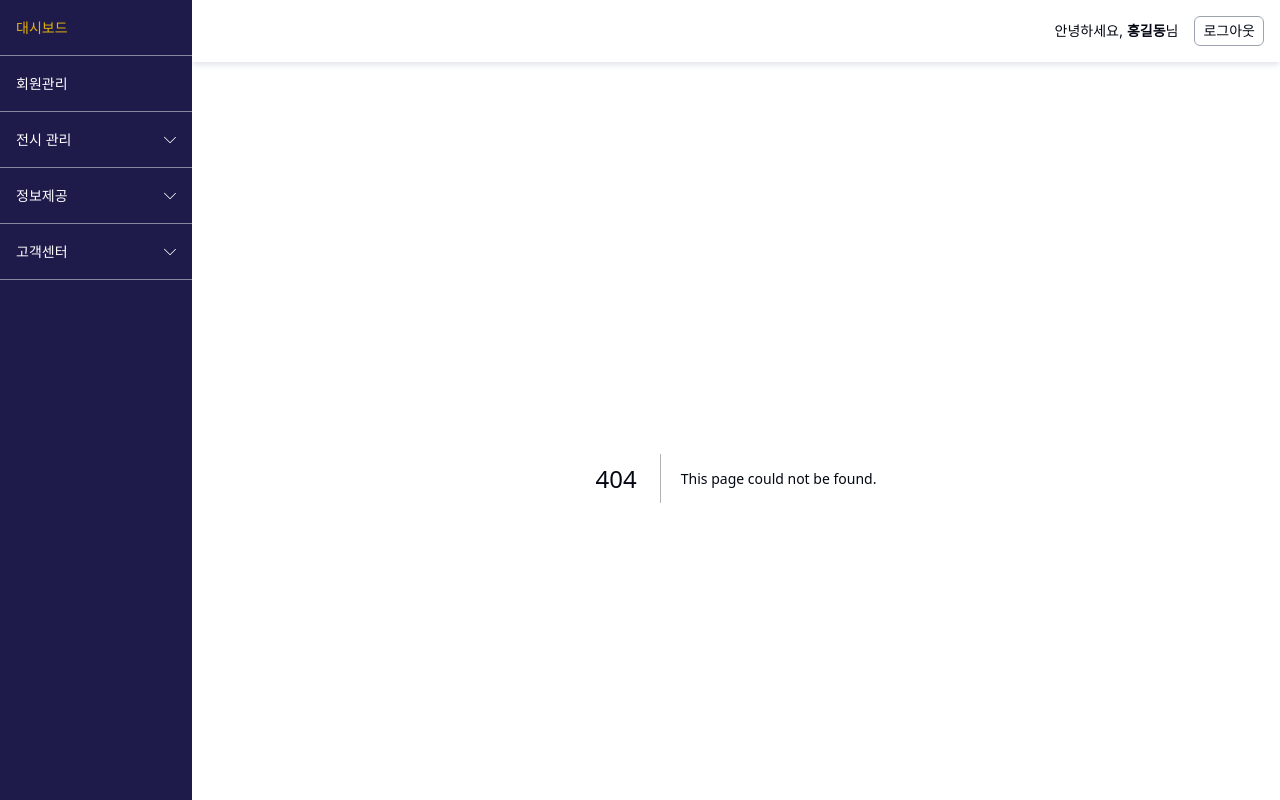
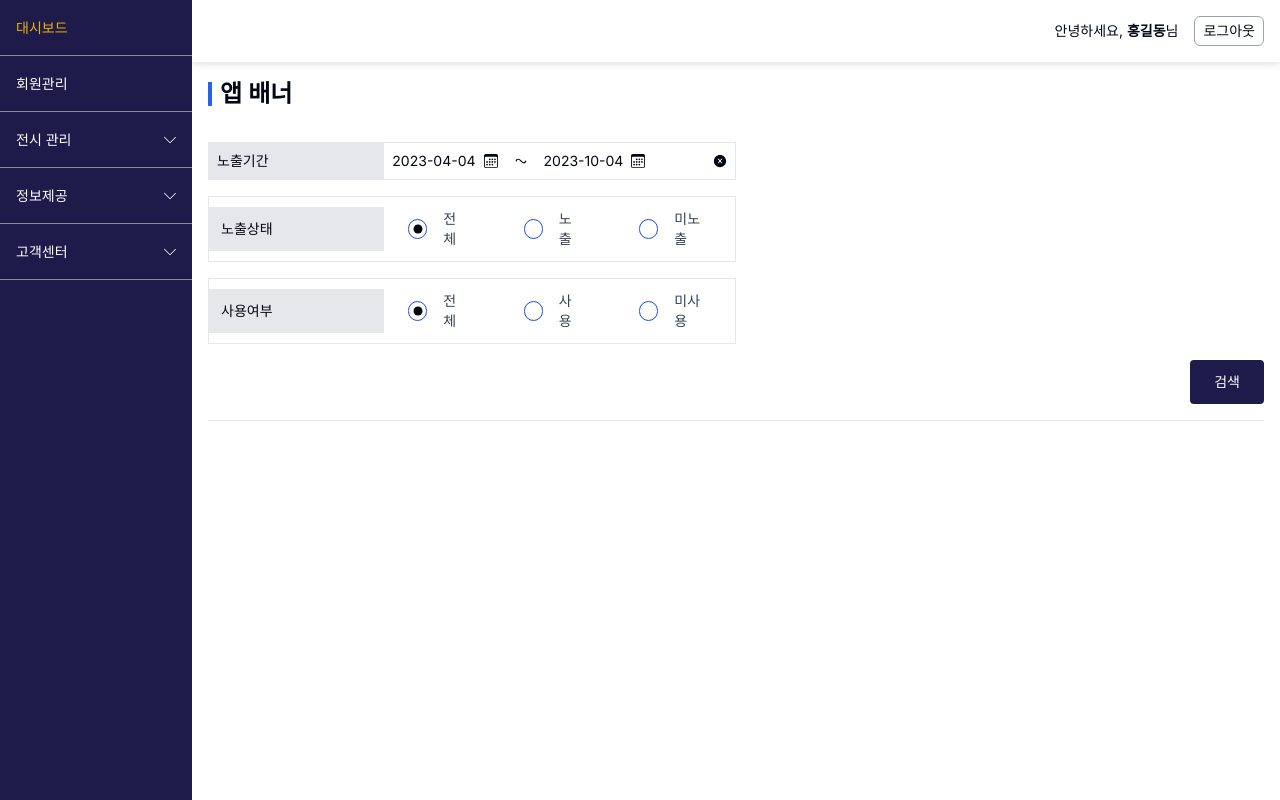
Before and after one commit to ppotatoG/housetalk-admin, a Next.js app: page /exhibition/main/banner in a window 1280 px wide. Before the commit this address had no page. Built offline with nearby package versions, Linux system fonts and the light colour scheme.

Commit message:
Add: create user detail page

```diff
--- /dev/null
+++ b/src/app/component/Exhibition/main/banner/index.tsx
@@ -0,0 +1,105 @@
+'use client';
+
+import moment from 'moment/moment';
+import { useRouter } from 'next/navigation';
+import React, { useState } from 'react';
+
+import Button from '@/component/common/Button';
+import PageHeader from '@/component/common/header/PageHeader';
+import { RangeDate, Radio } from '@/component/common/input';
+import Table from '@/component/common/table';
+import { EXPOSURE_LIST, USAGE_STATUS } from '@/constants/exhibition';
+import { PAGE_HEADERS } from '@/constants/pageHeaders';
+import { TABLE_ROW_LIMIT } from '@/constants/TABLE_ROW_LIMIT';
+import { DUMMY_USERS, USERS_TABLE_HEADER } from '@/constants/users';
+
+const BannerPage = () => {
+  const [minValue, setMinValue] = useState<Date>(
+    moment().subtract(6, 'months').toDate()
+  );
+  const [maxValue, setMaxValue] = useState<Date>(new Date());
+  const [users, setUsers] = useState<searchUser[] | null>(null);
+  const router = useRouter();
+
+  const handelSubmit = (e: React.FormEvent<HTMLFormElement>) => {
+    e.preventDefault();
+
+    setUsers(
+      DUMMY_USERS.map(user => ({
+        id: user.id,
+        name: user.name,
+        gender: user.gender,
+        nickname: user.nickname,
+        signUpDate: user.signUpDate,
+      }))
+    );
+
+    console.log(minValue, maxValue);
+  };
+
+  const onClickViewAction = (row: searchUser) => {
+    router.push(`users/${row.id}`);
+  };
+
+  const [currentPage, setCurrentPage] = useState<number>(1);
+  const totalPages = DUMMY_USERS.length / TABLE_ROW_LIMIT;
+  const [exposure, setExposure] = useState<CheckData>(EXPOSURE_LIST[0]);
+  const [usage, setUsage] = useState<CheckData>(USAGE_STATUS[0]);
+
+  const handlePageChange = (page: number) => {
+    setCurrentPage(page);
+  };
+
+  return (
+    <div>
+      <PageHeader title={PAGE_HEADERS.EXHIBITION_MAIN_BANNER} />
+      <form
+        className="flex flex-col gap-4 mt-8 border-b pb-4 border-gray-200 dark:border-gray-800"
+        onSubmit={handelSubmit}
+      >
+        <RangeDate
+          minValue={minValue}
+          setMinValue={setMinValue}
+          maxValue={maxValue}
+          setMaxValue={setMaxValue}
+          labelRangeDate="노출기간"
+          required={false}
+        />
+
+        <Radio
+          labelText="노출상태"
+          value={exposure}
+          setValue={setExposure}
+          radioList={EXPOSURE_LIST}
+        />
+
+        <Radio
+          labelText="사용여부"
+          value={usage}
+          setValue={setUsage}
+          radioList={USAGE_STATUS}
+        />
+
+        <Button
+          variant="filled"
+          color="default"
+          text="검색"
+          padding="px-6 py-3"
+          type="submit"
+        />
+      </form>
+      {users && (
+        <Table
+          headers={USERS_TABLE_HEADER}
+          rows={users}
+          onClickViewAction={onClickViewAction}
+          currentPage={currentPage}
+          totalPages={totalPages}
+          onPageChange={handlePageChange}
+        />
+      )}
+    </div>
+  );
+};
+
+export default BannerPage;
--- a/src/app/component/common/input/index.tsx
+++ b/src/app/component/common/input/index.tsx
@@ -1,3 +1,4 @@
+import Radio from './Radio';
 import RangeDate from './RangeDate';
 import ReadOnlyEditableText from './ReadOnlyEditableText';
 import ReadOnlyRadio from './ReadOnlyRadio';
@@ -12,4 +13,5 @@ export {
   ReadOnlyRadio,
   ReadOnlyText,
   ReadOnlyEditableText,
+  Radio,
 };
--- /dev/null
+++ b/src/app/exhibition/main/banner/page.tsx
@@ -0,0 +1,11 @@
+import BannerPage from '@/component/Exhibition/main/banner';
+
+const Home = () => {
+  return (
+    <main>
+      <BannerPage />
+    </main>
+  );
+};
+
+export default Home;
--- /dev/null
+++ b/src/constants/exhibition/EXPOSURE_LIST.ts
@@ -0,0 +1,14 @@
+export const EXPOSURE_LIST: CheckData[] = [
+  {
+    label: '전체',
+    value: 'all',
+  },
+  {
+    label: '노출',
+    value: true,
+  },
+  {
+    label: '미노출',
+    value: false,
+  },
+];
--- /dev/null
+++ b/src/constants/exhibition/USAGE_STATUS.ts
@@ -0,0 +1,14 @@
+export const USAGE_STATUS: CheckData[] = [
+  {
+    label: '전체',
+    value: 'all',
+  },
+  {
+    label: '사용',
+    value: true,
+  },
+  {
+    label: '미사용',
+    value: false,
+  },
+];
--- /dev/null
+++ b/src/constants/exhibition/index.ts
@@ -0,0 +1,4 @@
+import { EXPOSURE_LIST } from './EXPOSURE_LIST';
+import { USAGE_STATUS } from './USAGE_STATUS';
+
+export { EXPOSURE_LIST, USAGE_STATUS };
--- a/src/constants/pageHeaders/index.ts
+++ b/src/constants/pageHeaders/index.ts
@@ -1,6 +1,7 @@
 const PAGE_HEADERS = {
   USERS: '회원 조회',
   USERS_DETAIL: '회원정보 상세조회',
+  EXHIBITION_MAIN_BANNER: '앱 배너',
 };
 
 export { PAGE_HEADERS };
--- /dev/null
+++ b/src/types/exhibition/index.d.ts
@@ -0,0 +1,6 @@
+// TODO: 라벨 타입, 벨류 타입
+
+interface CheckData {
+  label: string;
+  value: string | number | boolean;
+}
```
